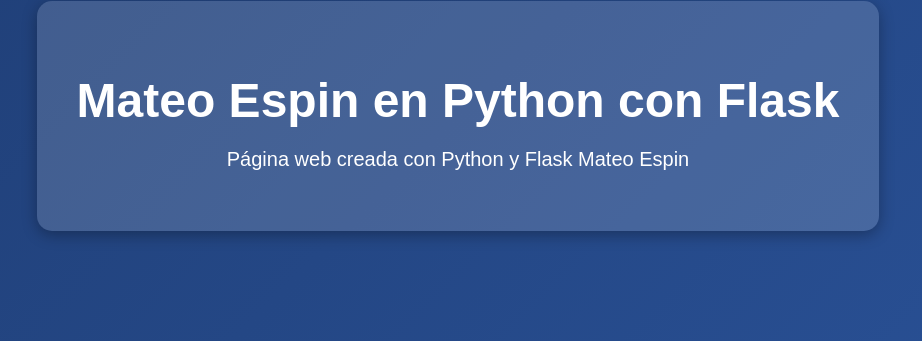
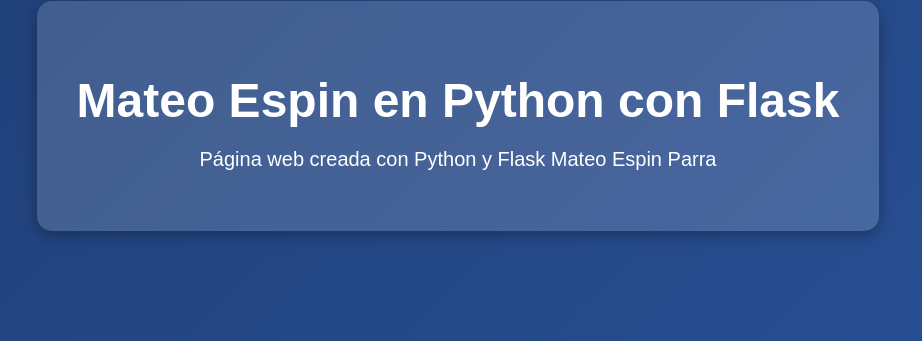
Before and after one commit to MateoEspin/ISAabr26-GitHubActions-Docker, a Flask app: page / in a window 1280 px wide. Shown: the part 284-625 px from the top of the page, without its empty margins (182-1104 px from the left). Run offline with Flask 3, Linux system fonts and the light colour scheme.

Commit message:
primer commit3

```diff
--- a/templates/index.html
+++ b/templates/index.html
@@ -40,7 +40,7 @@
 
     <div class="contenedor">
         <h1>{{ titulo }}</h1>
-        <p>Página web creada con Python y Flask Mateo Espin</p>
+        <p>Página web creada con Python y Flask Mateo Espin Parra</p>
     </div>
 
 </body>
```
Also changed, not shown: .github/workflows/flujo_cicd_docker.yml.
